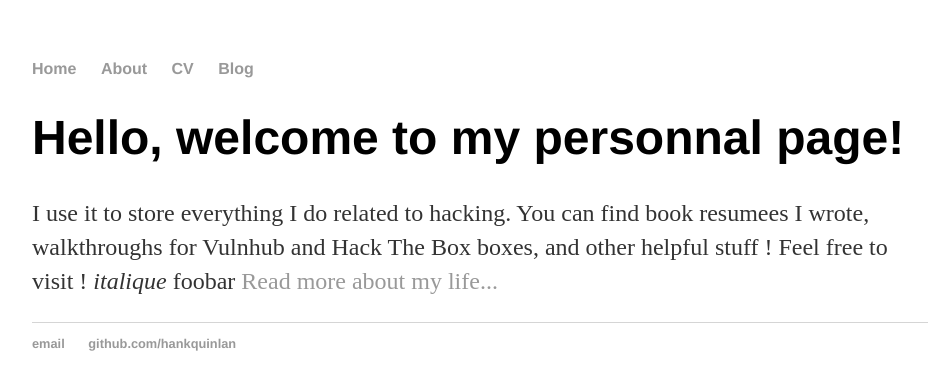
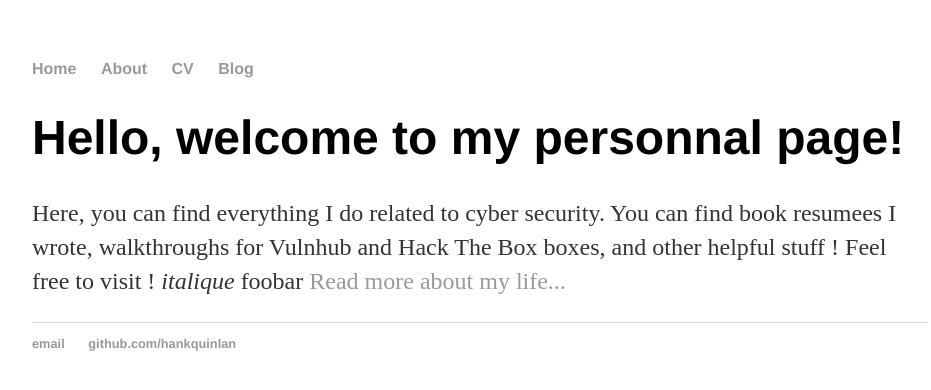
Before and after one commit to jsom1/jsom1.github.io, a Jekyll site: the page built from index.html, in a window 1280 px wide. Shown: the top 390 px of the page, without its empty margins (160-1091 px from the left). Built offline with Jekyll 4.4.1, drawn with Linux system fonts in a browser that asks for light colours.

Commit message:
Update index.html

```diff
--- a/index.html
+++ b/index.html
@@ -4,5 +4,5 @@
 ---
 <div class="home">
 	<h1>Hello, welcome to my personnal page!</h1>
-	<p>I use it to store everything I do related to hacking. You can find book resumees I wrote, walkthroughs for Vulnhub and Hack The Box boxes, and other helpful stuff ! Feel free to visit ! <em>italique</em> foobar <a href="/about">Read more about my life...</a></p>
-</div><!-- /.blurb -->
+	<p>Here, you can find everything I do related to cyber security. You can find book resumees I wrote, walkthroughs for Vulnhub and Hack The Box boxes, and other helpful stuff ! Feel free to visit ! <em>italique</em> foobar <a href="/about">Read more about my life...</a></p>
+</div>
```
